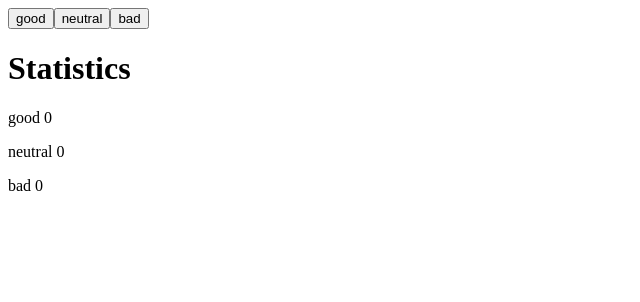
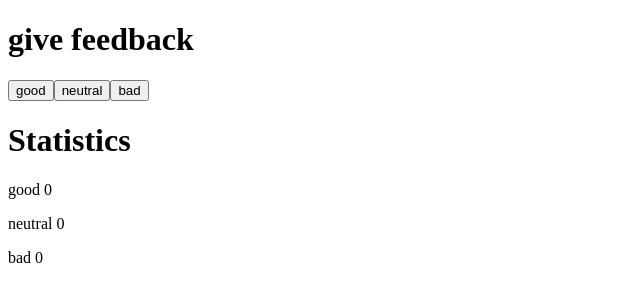
Before and after one commit to IyzOnline/fullstackopen_iyz, a React (Vite) app in the folder part1/unicafe/: page / in a window 1280 px wide. Shown: the top 302 px of the page, without its empty margins (0-640 px from the left). Built offline with nearby package versions, Linux system fonts and the light colour scheme.

Commit message:
feat: Add give feeback text to App component

```diff
--- a/part1/unicafe/src/App.jsx
+++ b/part1/unicafe/src/App.jsx
@@ -30,6 +30,7 @@ const App = () => {
 
   return (
     <>
+      <h1>give feedback</h1>
       <Button onClick={handleGoodCount} text={"good"}/>
       <Button onClick={handleNeutralCount} text={"neutral"}/>
       <Button onClick={handleBadCount} text={"bad"}/>
```
